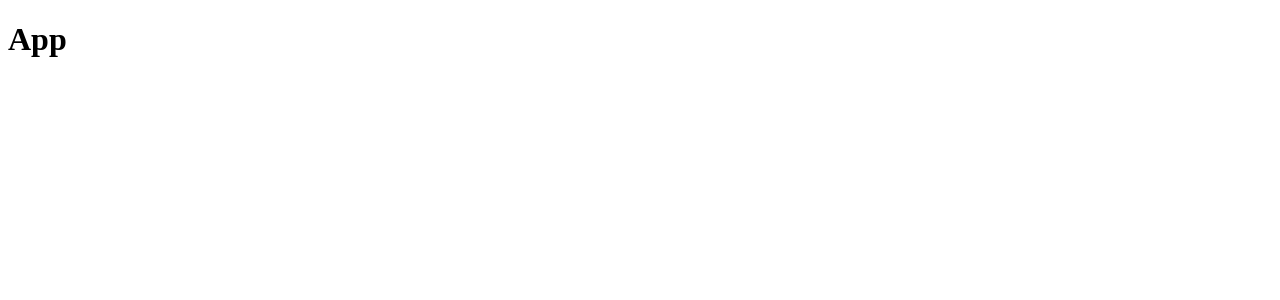
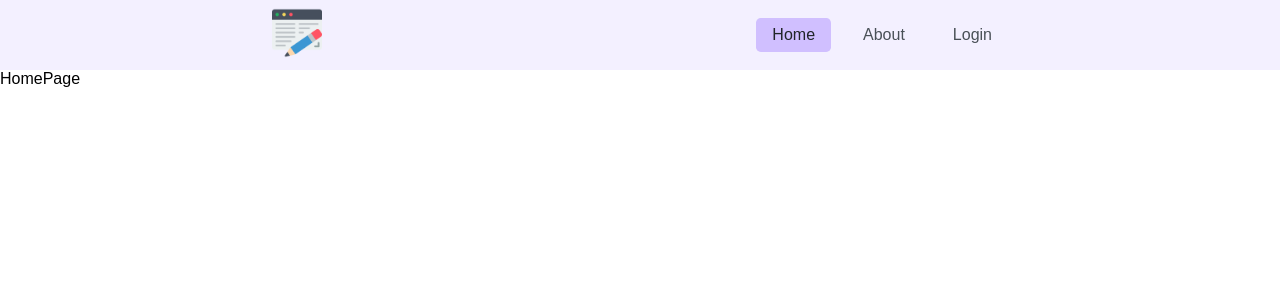
Before and after one commit to barath2001/blog-app, a React (Create React App) app in the folder frontend/: page / in a window 1280 px wide. Shown: the top 300 px of the page. Built offline with nearby package versions, Linux system fonts and the light colour scheme.

Commit message:
routing setup, add navbar

```diff
--- a/frontend/src/App.js
+++ b/frontend/src/App.js
@@ -1,9 +1,39 @@
+import react from "react";
+import { createBrowserRouter, RouterProvider } from "react-router-dom";
+
+import RootLayout from "./components/RootLayout";
+import HomePage from "./pages/HomePage";
+import BlogPage from "./pages/BlogPage";
+import AboutPage from "./pages/AboutPage";
+import AuthPage from "./pages/AuthPage";
+
+const router = createBrowserRouter([
+  {
+    path: "/",
+    element: <RootLayout />,
+    children: [
+      {
+        path: "/",
+        element: <HomePage />,
+      },
+      {
+        path: "/auth",
+        element: <AuthPage />,
+      },
+      {
+        path: "/blog/:id",
+        element: <BlogPage />,
+      },
+      {
+        path: "/about",
+        element: <AboutPage />,
+      },
+    ],
+  },
+]);
+
 function App() {
-  return (
-    <div className="App">
-      <h1>App</h1>
-    </div>
-  );
+  return <RouterProvider router={router} />;
 }
 
 export default App;
--- /dev/null
+++ b/frontend/src/components/NavBar.css
@@ -0,0 +1,46 @@
+.header {
+  display: flex;
+  align-items: center;
+  justify-content: center;
+  background-color: #f3f0ff;
+}
+
+.navbar {
+  width: 60%;
+  padding: 0.5rem 1rem;
+
+  display: flex;
+  align-items: center;
+  justify-content: space-between;
+  gap: 1rem;
+}
+
+.navbar__logo {
+  height: 50px;
+}
+
+.navbar__list {
+  list-style-type: none;
+
+  display: flex;
+  align-items: stretch;
+  gap: 1rem;
+}
+
+.navbar__link {
+  color: #495057;
+  padding: 0.5rem 1rem;
+  display: inline-block;
+  border-radius: 0.3rem;
+}
+
+.navbar__link:hover:not(.navbar__link_active) {
+  color: #343a40;
+  background-color: #e5dbff;
+}
+
+.navbar__link_active {
+  color: #212529;
+  background-color: #d0bfff;
+  cursor: default;
+}
--- /dev/null
+++ b/frontend/src/components/NavBar.jsx
@@ -0,0 +1,39 @@
+import React from "react";
+import { Link, NavLink } from "react-router-dom";
+import "./NavBar.css";
+
+import logo from "../assets/logo.png";
+
+const navLinkClassName = ({ isActive }) =>
+  isActive ? "navbar__link navbar__link_active" : "navbar__link";
+
+const NavBar = () => {
+  return (
+    <header className="header">
+      <nav className="navbar">
+        <Link to="/">
+          <img src={logo} className="navbar__logo" />
+        </Link>
+        <ul className="navbar__list">
+          <li>
+            <NavLink to="/" className={navLinkClassName}>
+              Home
+            </NavLink>
+          </li>
+          <li>
+            <NavLink to="/about" className={navLinkClassName}>
+              About
+            </NavLink>
+          </li>
+          <li>
+            <NavLink to="/auth" className={navLinkClassName}>
+              Login
+            </NavLink>
+          </li>
+        </ul>
+      </nav>
+    </header>
+  );
+};
+
+export default NavBar;
--- /dev/null
+++ b/frontend/src/components/RootLayout.jsx
@@ -0,0 +1,14 @@
+import React from "react";
+import { Outlet } from "react-router-dom";
+import NavBar from "./NavBar";
+
+const RootLayout = () => {
+  return (
+    <>
+      <NavBar />
+      <Outlet />
+    </>
+  );
+};
+
+export default RootLayout;
--- /dev/null
+++ b/frontend/src/index.css
@@ -0,0 +1,14 @@
+* {
+  margin: 0;
+  padding: 0;
+  box-sizing: border-box;
+}
+
+body {
+  font-family: sans-serif;
+}
+
+a {
+  color: black;
+  text-decoration: none;
+}
--- a/frontend/src/index.js
+++ b/frontend/src/index.js
@@ -1,6 +1,7 @@
 import React from "react";
 import ReactDOM from "react-dom/client";
 import App from "./App";
+import "./index.css";
 
 const root = ReactDOM.createRoot(document.getElementById("root"));
 root.render(
--- /dev/null
+++ b/frontend/src/pages/AboutPage.jsx
@@ -0,0 +1,7 @@
+import React from "react";
+
+const AboutPage = () => {
+  return <div>AboutPage</div>;
+};
+
+export default AboutPage;
--- /dev/null
+++ b/frontend/src/pages/AuthPage.jsx
@@ -0,0 +1,7 @@
+import React from "react";
+
+const AuthPage = () => {
+  return <div>AuthPage</div>;
+};
+
+export default AuthPage;
--- a/frontend/src/pages/BlogPage.jsx
+++ b/frontend/src/pages/BlogPage.jsx
@@ -0,0 +1,7 @@
+import React from "react";
+
+const BlogPage = () => {
+  return <div>BlogPage</div>;
+};
+
+export default BlogPage;
--- a/frontend/src/pages/HomePage.jsx
+++ b/frontend/src/pages/HomePage.jsx
@@ -0,0 +1,7 @@
+import React from "react";
+
+const HomePage = () => {
+  return <div>HomePage</div>;
+};
+
+export default HomePage;
```
Also changed, not shown: frontend/src/pages/ErrorPage.jsx (+7 -0 lines), frontend/src/assets/logo.png (added).
